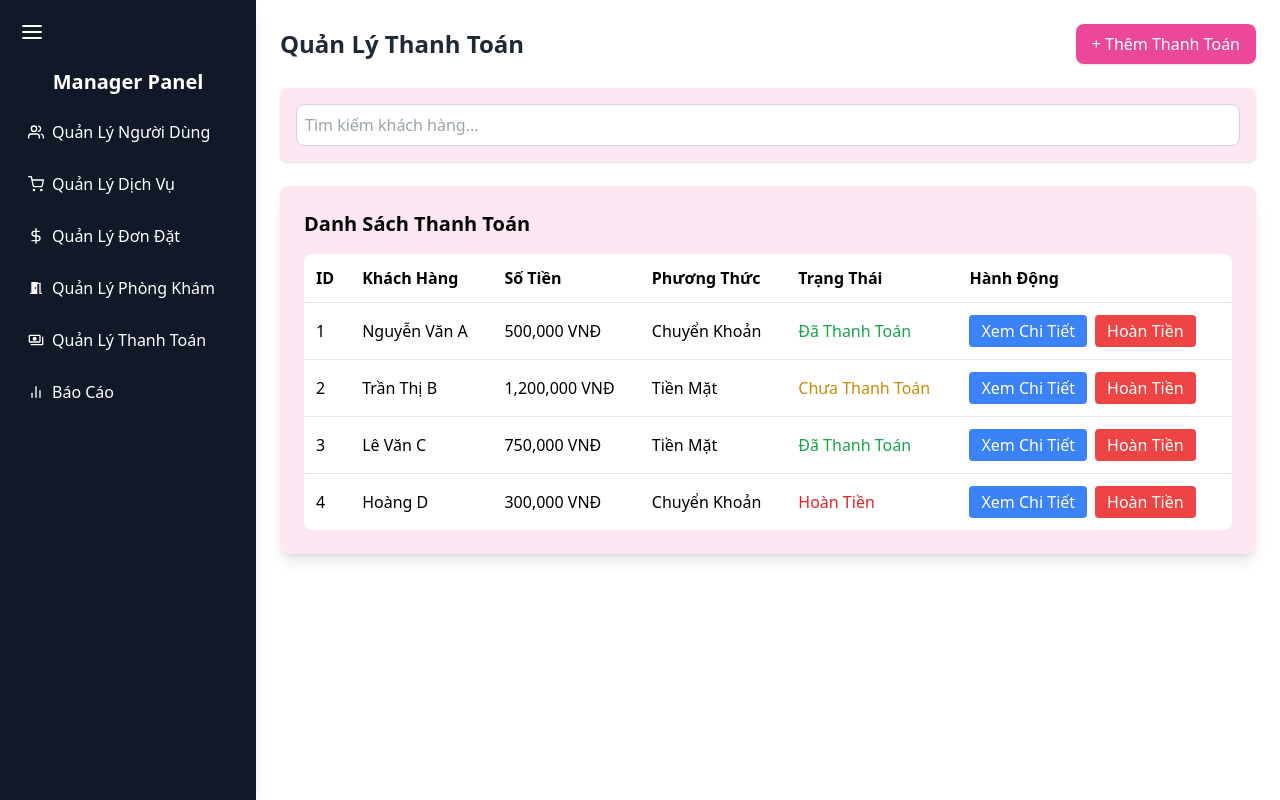
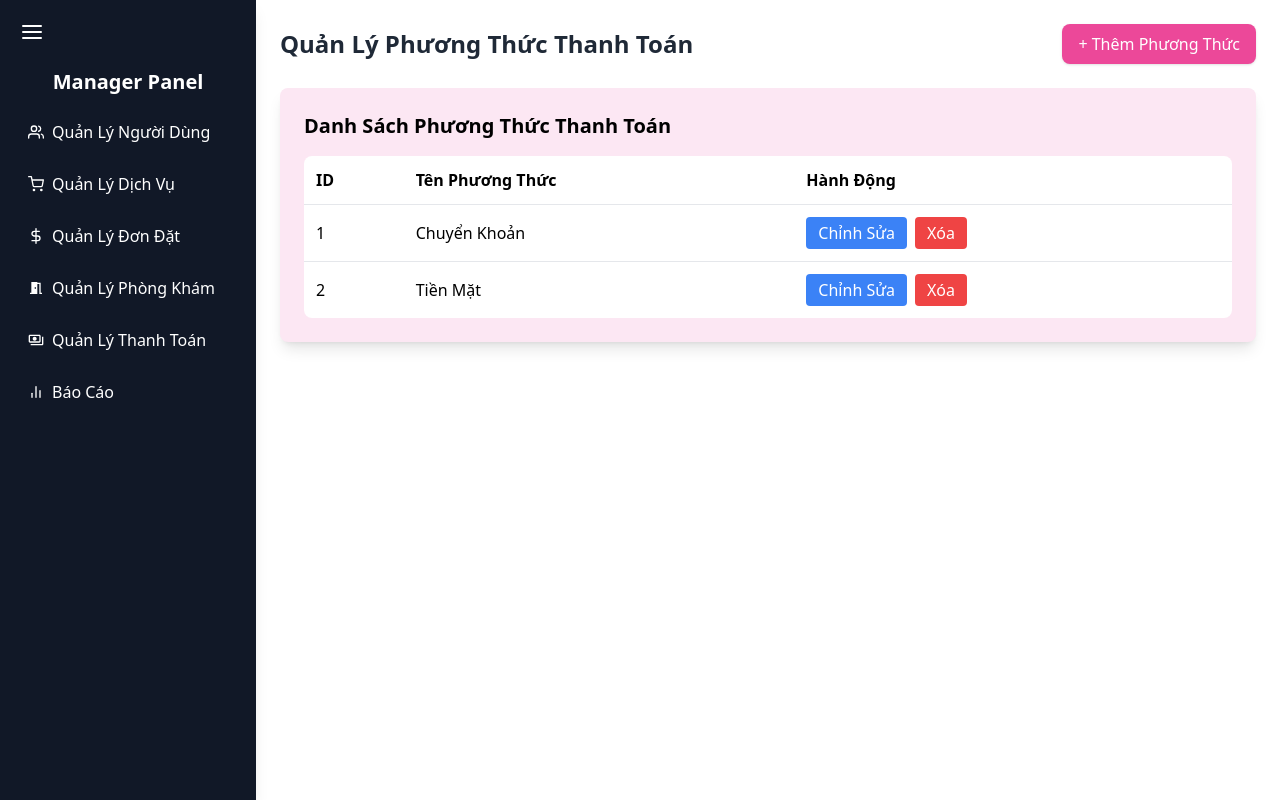
Before and after one commit to Rosettyluvhenny/SWP_SP25, a React (Vite) app in the folder sparkle-salon-fe/: page /manager/payment in a window 1280 px wide. Built offline with nearby package versions, Linux system fonts and the light colour scheme.

Commit message:
Modified PaymentMangement & ManagementModal

```diff
--- a/sparkle-salon-fe/src/components/ManagementModal.tsx
+++ b/sparkle-salon-fe/src/components/ManagementModal.tsx
@@ -1,30 +1,45 @@
 import React from "react";
 
-interface ModalProps {
+type ModalProps = {
     isOpen: boolean;
     title: string;
     onClose: () => void;
     onSubmit: (e: React.FormEvent) => void;
     children: React.ReactNode;
-}
+};
 
-const Modal: React.FC<ModalProps> = ({ isOpen, title, onClose, onSubmit, children }) => {
+export default function Modal({
+    isOpen,
+    title,
+    onClose,
+    onSubmit,
+    children,
+}: ModalProps) {
     if (!isOpen) return null;
 
     return (
         <div className="fixed inset-0 bg-black bg-opacity-50 flex items-center justify-center">
             <div className="bg-white p-6 rounded-lg shadow-lg w-96">
-                <h2 className="text-xl font-semibold mb-4">{title}</h2>
-                <form onSubmit={onSubmit} className="space-y-4">
+                <h2 className="text-lg font-semibold mb-4">{title}</h2>
+                <form onSubmit={onSubmit}>
                     {children}
-                    <div className="flex justify-end space-x-2">
-                        <button type="button" onClick={onClose} className="px-4 py-2 bg-gray-400 text-white rounded">Hủy</button>
-                        <button type="submit" className="px-4 py-2 bg-pink-500 text-white rounded">Lưu</button>
+                    <div className="flex justify-end space-x-2 mt-4">
+                        <button
+                            type="button"
+                            onClick={onClose}
+                            className="px-4 py-2 bg-gray-300 rounded hover:bg-gray-400"
+                        >
+                            Hủy
+                        </button>
+                        <button
+                            type="submit"
+                            className="px-4 py-2 bg-pink-500 text-white rounded hover:bg-pink-600"
+                        >
+                            Lưu
+                        </button>
                     </div>
                 </form>
             </div>
         </div>
     );
-};
-
-export default Modal;
+}
--- a/sparkle-salon-fe/src/pages/PaymentManagement.tsx
+++ b/sparkle-salon-fe/src/pages/PaymentManagement.tsx
@@ -1,92 +1,120 @@
 import React, { useState } from "react";
 import Sidebar from "../components/SideBarDashboard";
+import ManagementModal from "../components/ManagementModal";
+
+type PaymentMethod = {
+    id: number;
+    name: string;
+};
 
 export default function PaymentManagement() {
-    const [searchTerm, setSearchTerm] = useState("");
+    const [paymentMethods, setPaymentMethods] = useState<PaymentMethod[]>([
+        { id: 1, name: "Chuyển Khoản" },
+        { id: 2, name: "Tiền Mặt" },
+    ]);
 
-    const payments = [
-        { id: 1, customer: "Nguyễn Văn A", amount: "500,000 VNĐ", method: "Chuyển Khoản", status: "Đã Thanh Toán" },
-        { id: 2, customer: "Trần Thị B", amount: "1,200,000 VNĐ", method: "Tiền Mặt", status: "Chưa Thanh Toán" },
-        { id: 3, customer: "Lê Văn C", amount: "750,000 VNĐ", method: "Tiền Mặt", status: "Đã Thanh Toán" },
-        { id: 4, customer: "Hoàng D", amount: "300,000 VNĐ", method: "Chuyển Khoản", status: "Hoàn Tiền" },
-    ];
+    const [isModalOpen, setIsModalOpen] = useState(false);
+    const [editingMethod, setEditingMethod] = useState<PaymentMethod | null>(null);
+
+    const openModal = (method: PaymentMethod | null = null) => {
+        setEditingMethod(method);
+        setIsModalOpen(true);
+    };
+
+    const closeModal = () => {
+        setIsModalOpen(false);
+        setEditingMethod(null);
+    };
+
+    const handleSubmit = (e: React.FormEvent) => {
+        e.preventDefault();
+        const formData = new FormData(e.target as HTMLFormElement);
+        const newMethod: PaymentMethod = {
+            id: editingMethod ? editingMethod.id : paymentMethods.length + 1,
+            name: formData.get("name") as string,
+        };
+
+        if (editingMethod) {
+            setPaymentMethods(paymentMethods.map((m) => (m.id === editingMethod.id ? newMethod : m)));
+        } else {
+            setPaymentMethods([...paymentMethods, newMethod]);
+        }
+
+        closeModal();
+    };
+
+    const handleDelete = (id: number) => {
+        const confirmDelete = window.confirm("Bạn có chắc chắn muốn xóa phương thức thanh toán này?");
+        if (confirmDelete) {
+            setPaymentMethods(paymentMethods.filter((method) => method.id !== id));
+        }
+    };
 
     return (
         <div className="flex h-screen bg-white">
-            {/* Sidebar */}
             <Sidebar />
-
-            {/* Main Content */}
             <main className="flex-1 p-6">
-                {/* Page Title */}
                 <div className="mb-6 flex justify-between items-center">
-                    <h1 className="text-2xl font-bold text-gray-800">Quản Lý Thanh Toán</h1>
-                    <button className="bg-pink-500 text-white px-4 py-2 rounded-lg shadow hover:bg-pink-600">
-                        + Thêm Thanh Toán
+                    <h1 className="text-2xl font-bold text-gray-800">Quản Lý Phương Thức Thanh Toán</h1>
+                    <button
+                        onClick={() => openModal()}
+                        className="bg-pink-500 text-white px-4 py-2 rounded-lg shadow hover:bg-pink-600"
+                    >
+                        + Thêm Phương Thức
                     </button>
                 </div>
 
-                {/* Search Bar */}
-                <div className="mb-6 flex justify-between items-center bg-pink-100 p-4 rounded-lg shadow">
-                    <input
-                        type="text"
-                        placeholder="Tìm kiếm khách hàng..."
-                        value={searchTerm}
-                        onChange={(e) => setSearchTerm(e.target.value)}
-                        className="w-full p-2 rounded-lg border border-gray-300 focus:outline-none focus:ring-2 focus:ring-pink-400"
-                    />
-                </div>
-
-                {/* Payment Table */}
                 <div className="bg-pink-100 shadow-lg rounded-lg p-6">
-                    <h2 className="text-xl font-semibold mb-4">Danh Sách Thanh Toán</h2>
+                    <h2 className="text-xl font-semibold mb-4">Danh Sách Phương Thức Thanh Toán</h2>
                     <table className="w-full border-collapse rounded-lg overflow-hidden">
                         <thead>
                             <tr className="bg-white text-black">
                                 <th className="p-3 text-left">ID</th>
-                                <th className="p-3 text-left">Khách Hàng</th>
-                                <th className="p-3 text-left">Số Tiền</th>
-                                <th className="p-3 text-left">Phương Thức</th>
-                                <th className="p-3 text-left">Trạng Thái</th>
+                                <th className="p-3 text-left">Tên Phương Thức</th>
                                 <th className="p-3 text-left">Hành Động</th>
                             </tr>
                         </thead>
                         <tbody className="bg-white">
-                            {payments
-                                .filter((payment) =>
-                                    payment.customer.toLowerCase().includes(searchTerm.toLowerCase())
-                                )
-                                .map((payment) => (
-                                    <tr key={payment.id} className="border-t">
-                                        <td className="p-3">{payment.id}</td>
-                                        <td className="p-3">{payment.customer}</td>
-                                        <td className="p-3">{payment.amount}</td>
-                                        <td className="p-3">{payment.method}</td>
-                                        <td
-                                            className={`p-3 ${
-                                                payment.status === "Đã Thanh Toán"
-                                                    ? "text-green-600"
-                                                    : payment.status === "Chưa Thanh Toán"
-                                                    ? "text-yellow-600"
-                                                    : "text-red-600"
-                                            }`}
+                            {paymentMethods.map((method) => (
+                                <tr key={method.id} className="border-t">
+                                    <td className="p-3">{method.id}</td>
+                                    <td className="p-3">{method.name}</td>
+                                    <td className="p-3 flex space-x-2">
+                                        <button
+                                            onClick={() => openModal(method)}
+                                            className="bg-blue-500 text-white px-3 py-1 rounded hover:bg-blue-600"
                                         >
-                                            {payment.status}
-                                        </td>
-                                        <td className="p-3 flex space-x-2">
-                                            <button className="bg-blue-500 text-white px-3 py-1 rounded hover:bg-blue-600">
-                                                Xem Chi Tiết
-                                            </button>
-                                            <button className="bg-red-500 text-white px-3 py-1 rounded hover:bg-red-600">
-                                                Hoàn Tiền
-                                            </button>
-                                        </td>
-                                    </tr>
-                                ))}
+                                            Chỉnh Sửa
+                                        </button>
+                                        <button
+                                            onClick={() => handleDelete(method.id)}
+                                            className="bg-red-500 text-white px-3 py-1 rounded hover:bg-red-600"
+                                        >
+                                            Xóa
+                                        </button>
+                                    </td>
+                                </tr>
+                            ))}
                         </tbody>
                     </table>
                 </div>
             </main>
+
+            <ManagementModal
+                isOpen={isModalOpen}
+                title={editingMethod ? "Chỉnh Sửa Phương Thức" : "Thêm Phương Thức"}
+                onClose={closeModal}
+                onSubmit={handleSubmit}
+            >
+                <input
+                    type="text"
+                    name="name"
+                    defaultValue={editingMethod?.name || ""}
+                    placeholder="Tên phương thức"
+                    className="w-full p-2 border rounded"
+                    required
+                />
+            </ManagementModal>
         </div>
     );
 }
```
